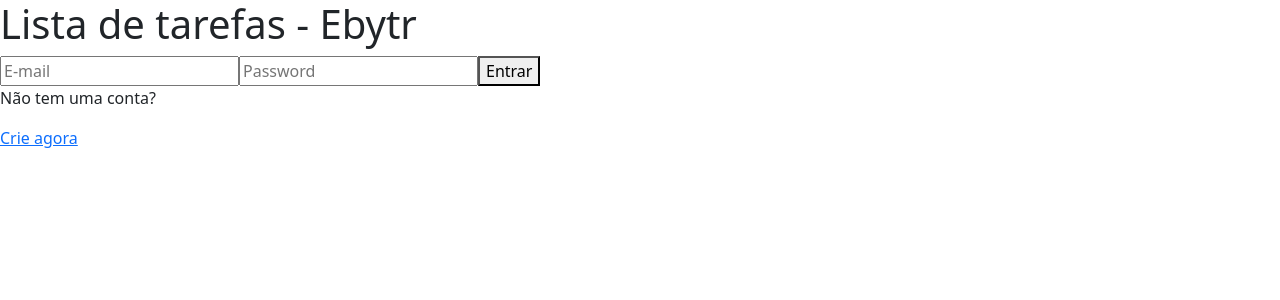
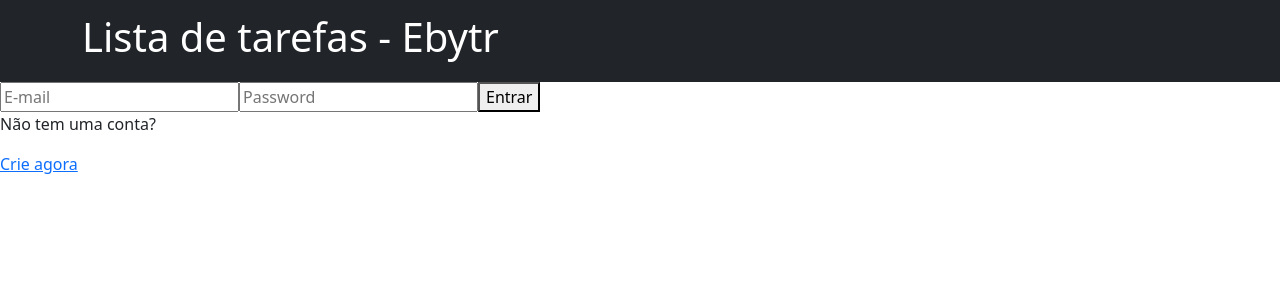
Before and after one commit to eemr3/project-blitzcareer, a React (Create React App) app in the folder frot-end/: page /login in a window 1280 px wide. Shown: the top 300 px of the page. Built offline with nearby package versions, Linux system fonts and the light colour scheme.

Commit message:
style: :lipstick: Header/index.js
adiciona estilo utilizando o bootstrap

```diff
--- a/frot-end/src/components/Header/index.js
+++ b/frot-end/src/components/Header/index.js
@@ -1,10 +1,15 @@
 import React from 'react';
+import { Container, Navbar } from 'react-bootstrap';
 
 function Header() {
   return (
-    <div>
-      <h1>Lista de tarefas - Ebytr</h1>
-    </div>
+    <Navbar bg='dark' variant='dark'>
+      <Container>
+        <Navbar.Brand>
+          <h1> Lista de tarefas - Ebytr</h1>
+        </Navbar.Brand>
+      </Container>
+    </Navbar>
   );
 }
 
```
